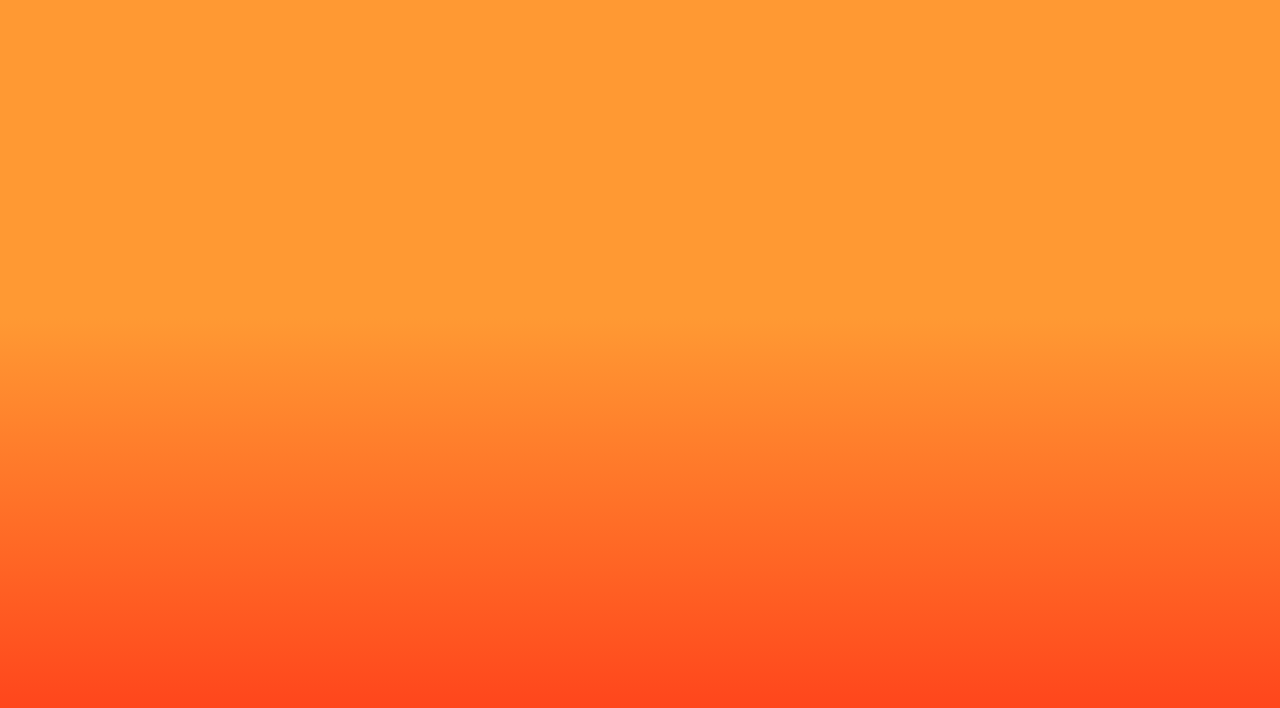
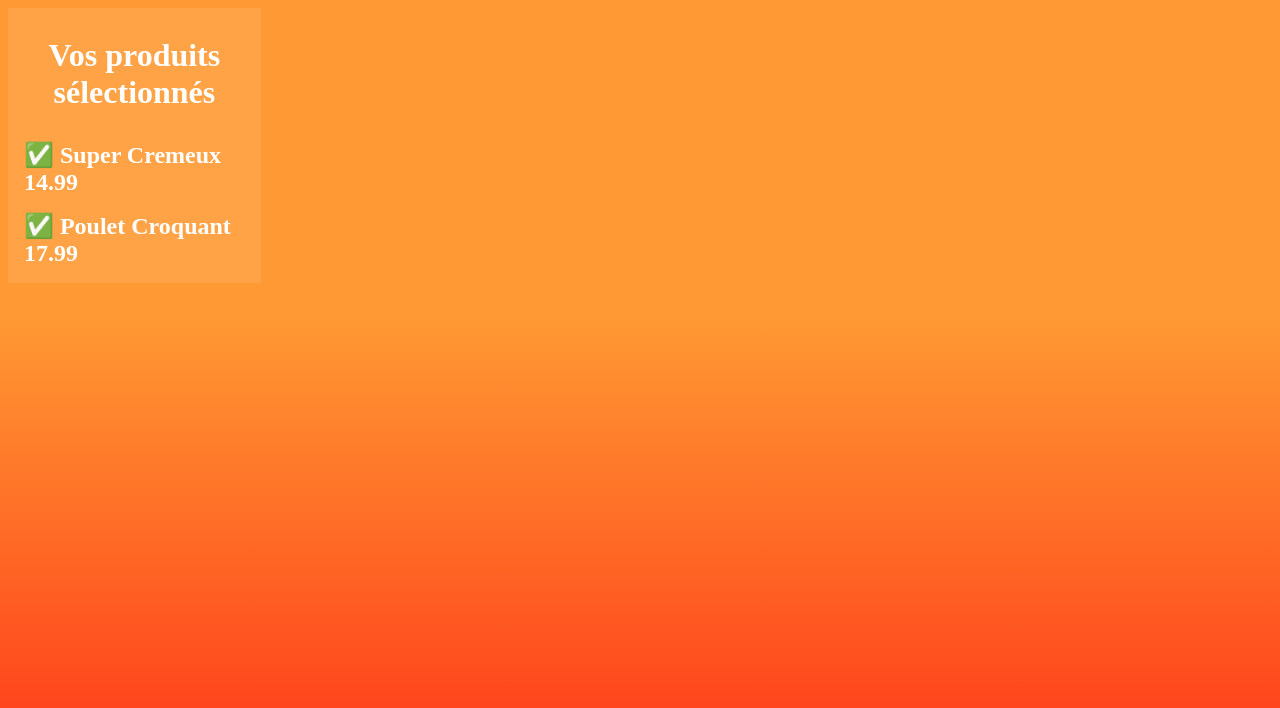
Before and after one commit to timothegonin/resto-cmd, a React (Create React App) app: page / in a window 1280 px wide. Shown: the top 708 px of the page. Built offline with nearby package versions, Linux system fonts and the light colour scheme.

Commit message:
✨ Associate the store with a first component

```diff
--- a/src/app/App.js
+++ b/src/app/App.js
@@ -1,11 +1,14 @@
 import { Provider } from 'react-redux';
 import './App.css';
 import {store} from './store'
+import Cart from "../features/cart/Cart"
 
 function App() {
   return (
     <Provider store={store}>
-      <div className='App'></div>
+      <div className='App'>
+        <Cart/>
+      </div>
     </Provider>
   );
 }
--- /dev/null
+++ b/src/features/cart/Cart.jsx
@@ -0,0 +1,18 @@
+import React from 'react'
+import { useStore } from 'react-redux'
+
+const Cart = () => {
+  const store = useStore()
+  return (
+    <div className='Selection'>
+      <h1>Vos produits sélectionnés</h1>
+      {
+        store.getState().list.map((item, index) => {
+          return <span key={index} className='SelectedProduct'>{item.title} {item.price}</span>
+        })
+      }
+    </div>
+  )
+}
+
+export default Cart
```
